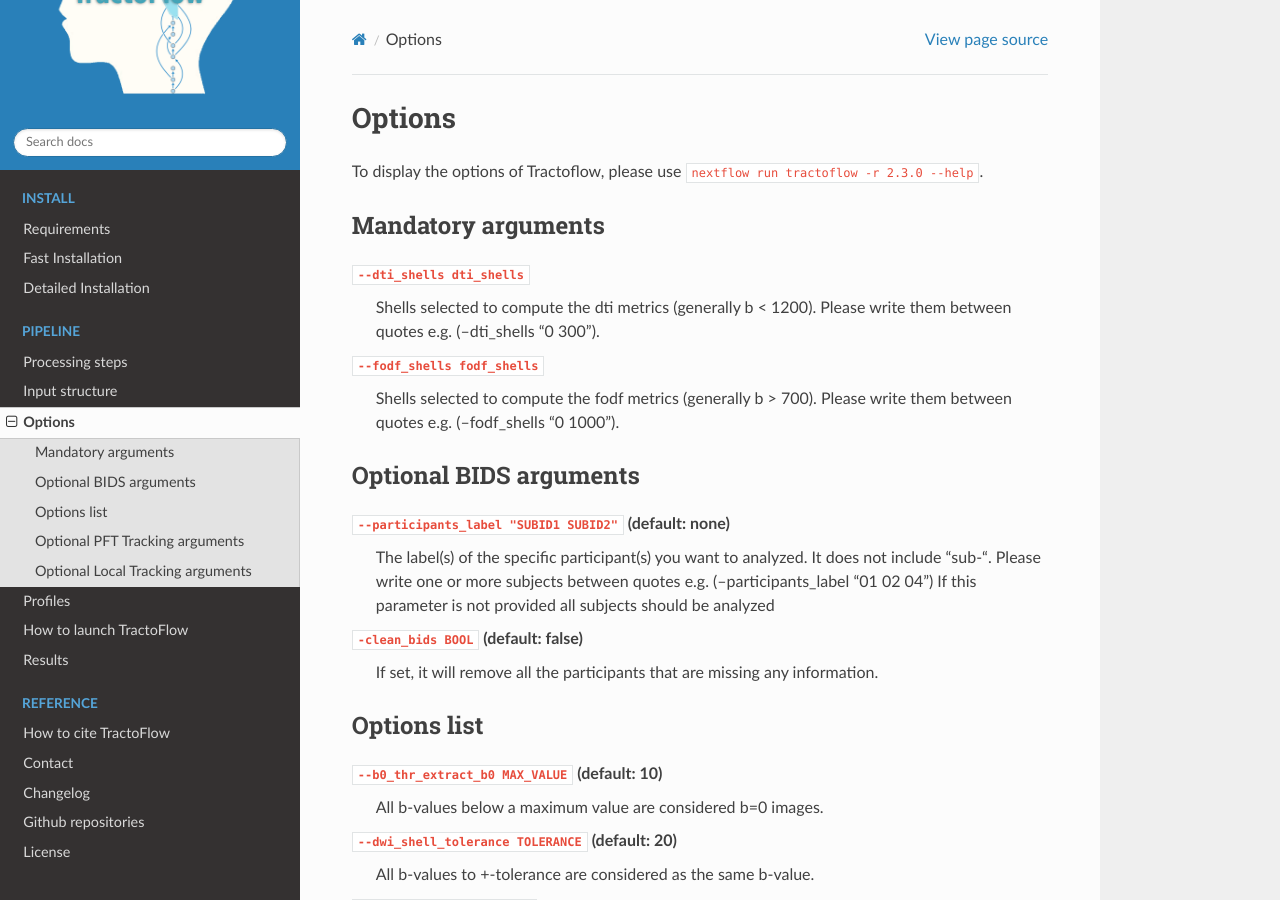
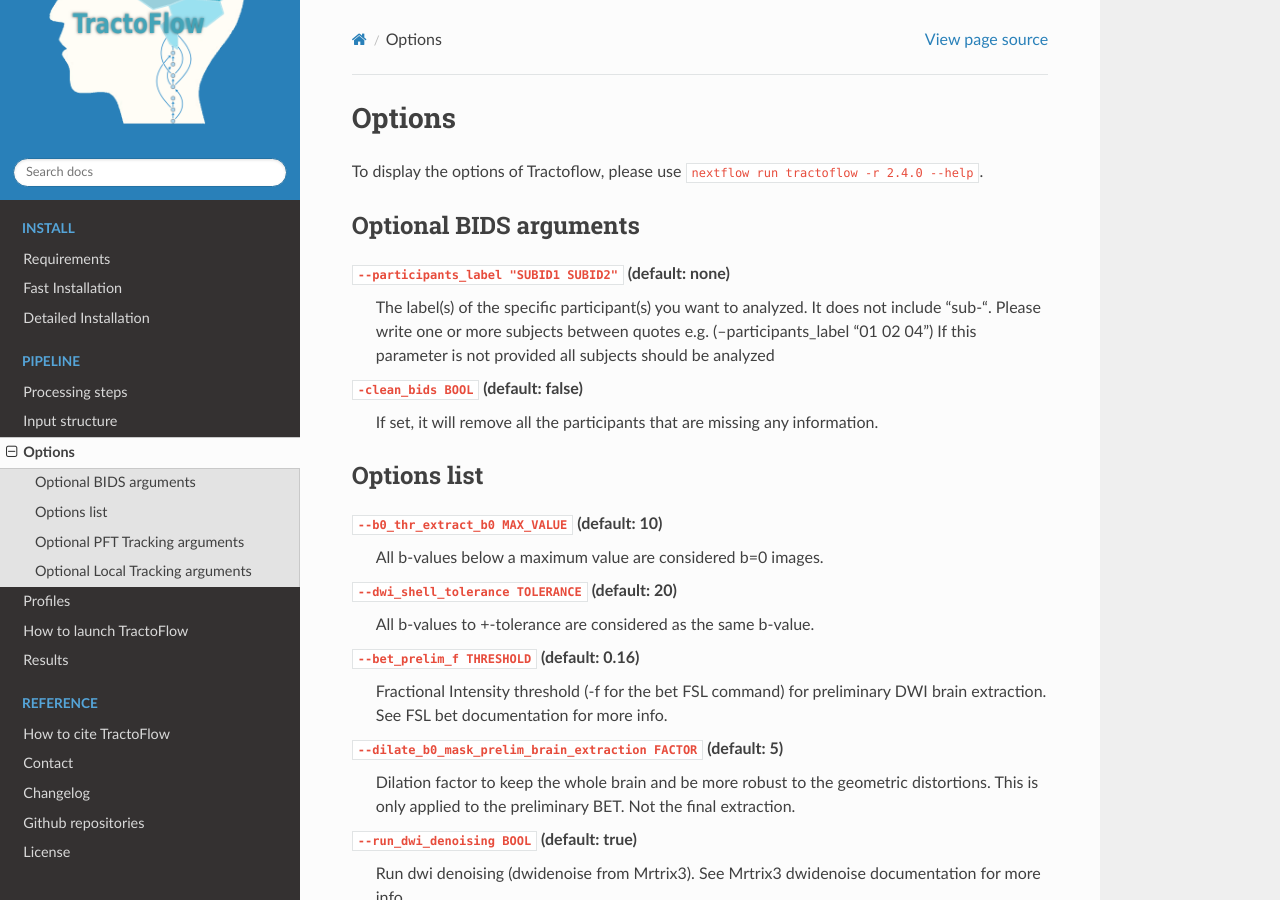
Before and after one commit to scilus/tractoflow_documentation, a Sphinx documentation site: the page built from source/pipeline/options.rst, in a window 1280 px wide and 900 px high. Built offline with Sphinx 7.4.7 and the Read the Docs theme 2.0.0, drawn with Linux system fonts in a browser that asks for light colours; some of the changed text lies outside the part shown.

```diff
--- a/source/index.rst
+++ b/source/index.rst
@@ -2,8 +2,7 @@ Welcome to the TractoFlow user documentation!
 =============================================
 
 .. note::
-    New release available: 2.3.0.
-    TractoFlow now support BIDS as input data.
+    New release available: 2.4.0.
 
 TractoFlow pipeline is developed by the Sherbrooke Connectivity Imaging Lab (`SCIL`_)
 in order to process diffusion MRI dataset from the raw data to the tractography.
@@ -27,7 +26,7 @@ For MacOS users, please see this section :ref:`docker-tractoflow` for setup.
 For any issues or difficulties with TractoFlow, please use our Neurostar tag: https://neurostars.org/tag/tractoflow
 
 .. tip::
-    If you want to analyse datasets with white-matter lesions check the tractoflow profile ABS.
+    If you want to analyse datasets with white-matter lesions use profile ABS.
 
 .. toctree::
    :maxdepth: 1
@@ -42,6 +41,7 @@ For any issues or difficulties with TractoFlow, please use our Neurostar tag: ht
 
    pipeline/steps
    pipeline/input
+
    pipeline/options
    pipeline/profiles
    pipeline/launch
--- a/source/pipeline/options.rst
+++ b/source/pipeline/options.rst
@@ -2,18 +2,7 @@ Options
 =======
 
 To display the options of Tractoflow, please use
-``nextflow run tractoflow -r 2.3.0 --help``.
-
-Mandatory arguments
-------------
-
-``--dti_shells dti_shells``
-  Shells selected to compute the dti metrics (generally b < 1200).
-  Please write them between quotes e.g. (--dti_shells "0 300").
-
-``--fodf_shells fodf_shells``
-  Shells selected to compute the fodf metrics (generally b > 700).
-  Please write them between quotes e.g. (--fodf_shells "0 1000").
+``nextflow run tractoflow -r 2.4.0 --help``.
 
 Optional BIDS arguments
 ------------
--- a/source/pipeline/profiles.rst
+++ b/source/pipeline/profiles.rst
@@ -7,7 +7,7 @@ To select one or multiple profiles, please use the ``-profile`` option. For exam
 
 ::
 
-    $> nextflow run tractoflow -r 2.3.0 --root input_folder --dti_shells "DTI_SHELLS" --fodf_shells "FODF_SHELLS" -profile macos,fully_reproducible -with-singularity singularity_name.sif -resume
+    $> nextflow run tractoflow -r 2.4.0 --root input_folder -profile macos,fully_reproducible -with-singularity singularity_name.sif -resume
 
 Profiles available
 ------------------
```
Also changed, not shown: other parts of source/pipeline/options.rst (+3 -0 lines), source/installation/install.rst (+4 -4 lines), source/reference/changelog.rst (+20 -0 lines), 1 other file.
